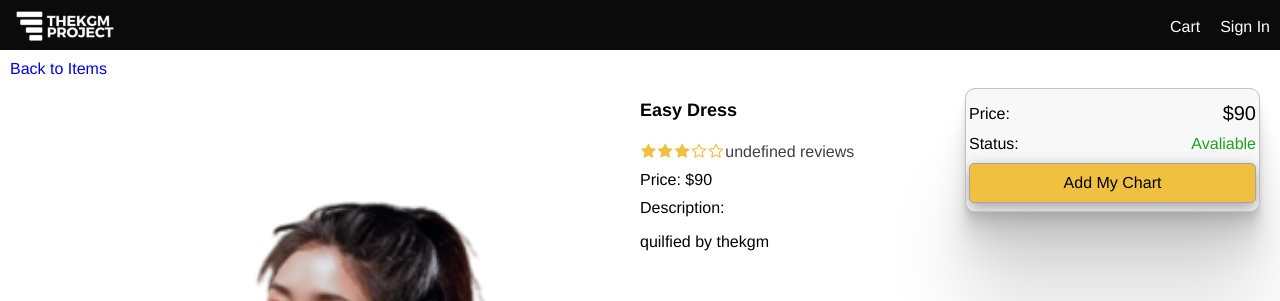
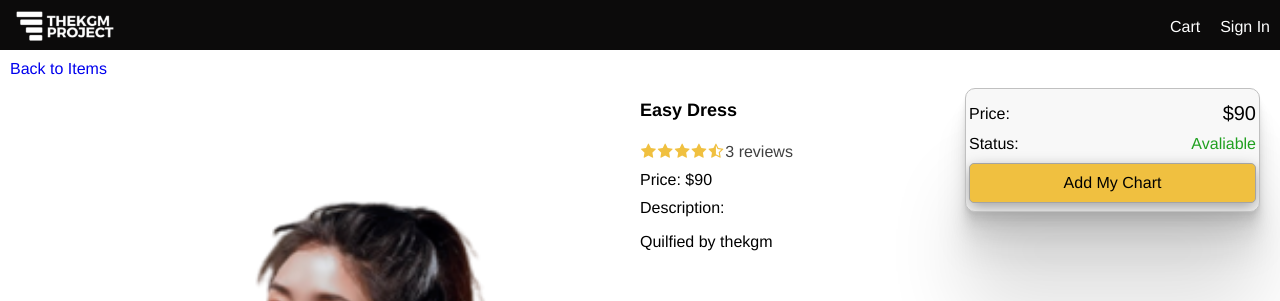
Before and after one commit to fatihkgm/EcommerceWebsite_React, a React (Create React App) app in the folder eshops/: page /product/1 in a window 1280 px wide. Shown: the top 301 px of the page. Built offline with nearby package versions, Linux system fonts and the light colour scheme.

Commit message:
The review issue solved and style and description works

```diff
--- a/eshops/src/data.js
+++ b/eshops/src/data.js
@@ -10,7 +10,7 @@ const data = {
       brand: 'xmen',
       rating: 4.5,
       reviewNumbers: 3,
-      description: 'quilfied by thekgm',
+      description: 'Quilfied by thekgm',
     },
     {
       _id: '2',
@@ -22,7 +22,7 @@ const data = {
       brand: 'xmen',
       rating: 4.0,
       reviewNumbers: 2,
-      description: 'quilfied by thekgm',
+      description: 'Quilfied by thekgm',
     },
     {
       _id: '3',
@@ -34,7 +34,7 @@ const data = {
       brand: 'xmen',
       rating: 4.8,
       reviewNumbers: 1,
-      description: 'quilfied by thekgm',
+      description: 'Quilfied by thekgm',
     },
     {
       _id: '4',
@@ -46,7 +46,7 @@ const data = {
       brand: 'Winter Coats',
       rating: 4.5,
       reviewNumbers: 5,
-      description: 'quilfied by thekgm',
+      description: 'Quilfied by thekgm',
     },
     {
       _id: '5',
@@ -58,7 +58,7 @@ const data = {
       brand: 'Style',
       rating: 4.5,
       reviewNumbers: 6,
-      description: 'quilfied by thekgm',
+      description: 'Quilfied by thekgm',
     },
     {
       _id: '6',
@@ -70,7 +70,7 @@ const data = {
       brand: 'xmen',
       rating: 3.5,
       reviewNumbers: 3,
-      description: 'quilfied by thekgm',
+      description: 'Quilfied by thekgm',
     },
     {
       _id: '7',
@@ -82,7 +82,7 @@ const data = {
       brand: 'xmen',
       rating: 4.5,
       reviewNumbers: 7,
-      description: 'quilfied by thekgm',
+      description: 'Quilfied by thekgm',
     },
     {
       _id: '8',
@@ -94,7 +94,7 @@ const data = {
       brand: 'xmen',
       rating: 4.5,
       reviewNumbers: 1,
-      description: 'quilfied by thekgm',
+      description: 'Quilfied by thekgm',
     },
     {
       _id: '9',
@@ -106,7 +106,7 @@ const data = {
       brand: 'xmen',
       rating: 3,
       reviewNumbers: 6,
-      description: 'quilfied by thekgm',
+      description: 'Quilfied by thekgm',
     },
     {
       _id: '9',
@@ -118,7 +118,7 @@ const data = {
       brand: 'xmen',
       rating: 4,
       reviewNumbers: 8,
-      description: 'quilfied by thekgm',
+      description: 'Quilfied by thekgm',
     },
   ],
 };
--- a/eshops/src/index.css
+++ b/eshops/src/index.css
@@ -125,7 +125,7 @@ img.large {
 img.medium {
   max-width: 29rem;
   width: 300px;
-  height: 400px;
+  height: 380px;
 }
 
 /* Card */
--- a/eshops/src/screens/ProductScreen.js
+++ b/eshops/src/screens/ProductScreen.js
@@ -21,7 +21,7 @@ export default function ProductScreen(props) {
               <h1>{product.name}</h1>
             </li>
             <li>
-              <Rate rating={product.reviewNumbers}></Rate>
+              <Rate rating={product.rating} reviewNumbers={product.reviewNumbers}></Rate>
             </li>
             <li>Price: ${product.price}</li>
             <li>
```
